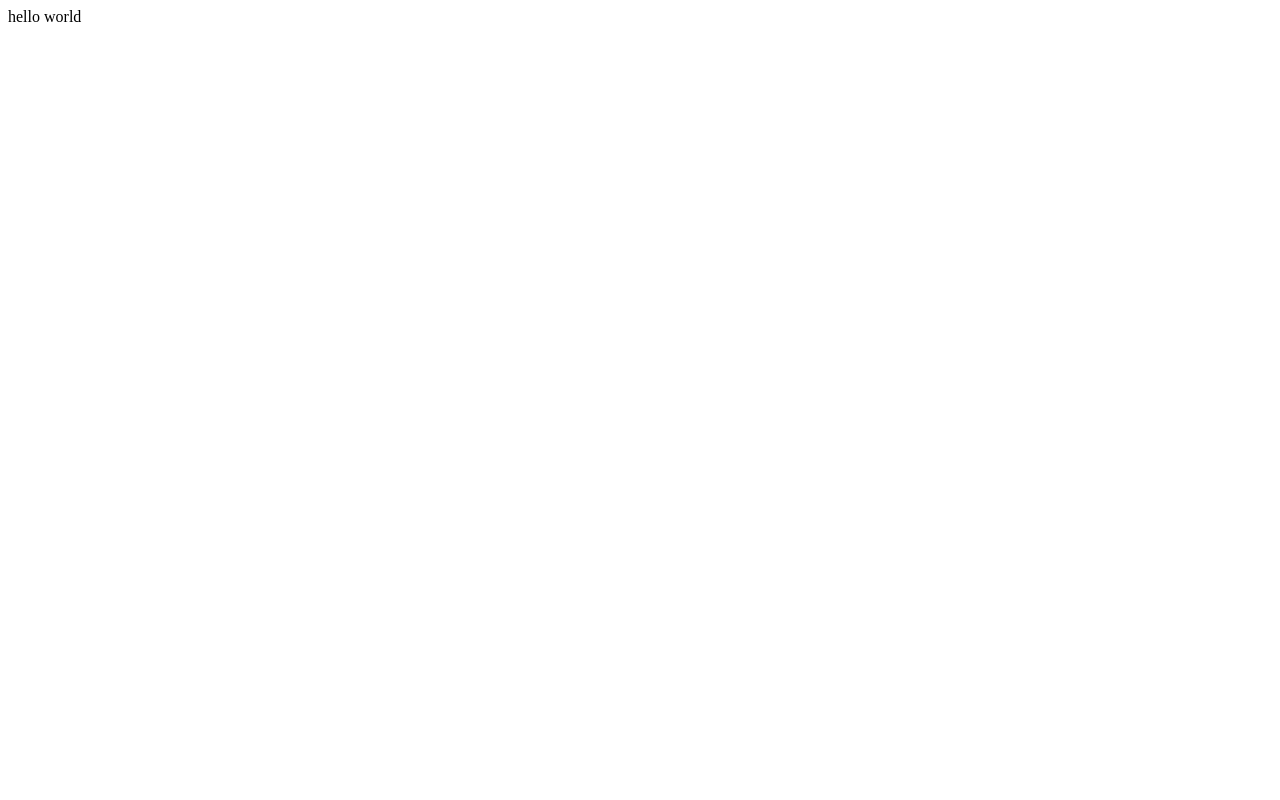
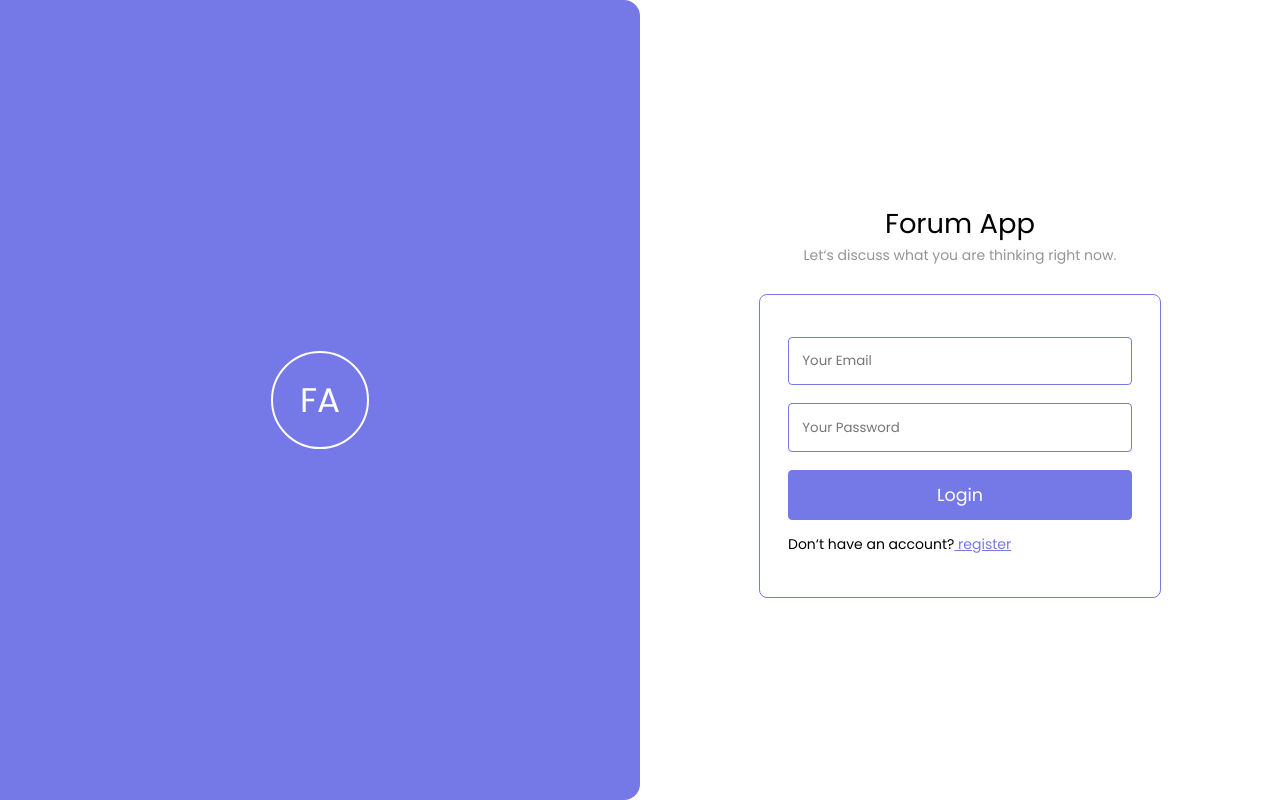
Before and after one commit to laksmanayudha/forum-app, a React (Create React App) app: page / in a window 1280 px wide. Built offline with nearby package versions, Linux system fonts and the light colour scheme.

Commit message:
create login page

```diff
--- a/package.json
+++ b/package.json
@@ -7,9 +7,12 @@
     "@testing-library/jest-dom": "^5.16.5",
     "@testing-library/react": "^13.4.0",
     "@testing-library/user-event": "^13.5.0",
+    "prop-types": "^15.8.1",
     "react": "^18.2.0",
     "react-dom": "^18.2.0",
+    "react-icons": "^4.7.1",
     "react-redux": "^8.0.5",
+    "react-router-dom": "^6.6.0",
     "react-scripts": "5.0.1",
     "redux": "^4.2.0",
     "web-vitals": "^2.1.4"
--- a/src/App.jsx
+++ b/src/App.jsx
@@ -1,11 +1,12 @@
 import React from 'react';
+import LoginPage from './pages/LoginPage';
 import './styles/app.css';
 
 function App() {
   return (
-    <div>
-      hello world
-    </div>
+    <main>
+      <LoginPage />
+    </main>
   );
 }
 
--- /dev/null
+++ b/src/components/Form/Form.jsx
@@ -0,0 +1,12 @@
+import React from 'react';
+// import PropTypes from 'prop-types';
+
+function FormSubmit({ children }) {
+  return (
+    <form className="form">
+      { children }
+    </form>
+  );
+}
+
+export default FormSubmit;
--- /dev/null
+++ b/src/components/Form/FormContainer.jsx
@@ -0,0 +1,12 @@
+import React from 'react';
+// import PropTypes from 'prop-types';
+
+function FormContainer({ children }) {
+  return (
+    <div className="form-container">
+      { children }
+    </div>
+  );
+}
+
+export default FormContainer;
--- /dev/null
+++ b/src/components/Form/FormSubmit.jsx
@@ -0,0 +1,12 @@
+import React from 'react';
+import PropTypes from 'prop-types';
+
+function FormSubmit({ label }) {
+  return <button className="form-submit" type="button"><h4>{ label }</h4></button>;
+}
+
+FormSubmit.propTypes = {
+  label: PropTypes.string.isRequired,
+};
+
+export default FormSubmit;
--- /dev/null
+++ b/src/components/Form/Input.jsx
@@ -0,0 +1,13 @@
+import React from 'react';
+import PropTypes from 'prop-types';
+
+function Input({ placeholder, type }) {
+  return <input className="form-input" type={type} placeholder={placeholder} />;
+}
+
+Input.propTypes = {
+  placeholder: PropTypes.string.isRequired,
+  type: PropTypes.string.isRequired,
+};
+
+export default Input;
--- /dev/null
+++ b/src/components/Form/index.js
@@ -0,0 +1,12 @@
+import FormContainer from './FormContainer';
+import Form from './Form';
+import FormSubmit from './FormSubmit';
+import Input from './Input';
+import '../../styles/components/form.css';
+
+export {
+  FormContainer,
+  Form,
+  FormSubmit,
+  Input,
+};
--- /dev/null
+++ b/src/pages/LoginPage.jsx
@@ -0,0 +1,41 @@
+import React from 'react';
+import {
+  FormContainer,
+  FormSubmit,
+  Form,
+  Input,
+} from '../components/Form';
+import '../styles/pages/loginpage.css';
+
+function LoginPage() {
+  return (
+    <section className="login-page">
+      <div className="login-page__hero">
+        <div className="logo">
+          <h1>FA</h1>
+        </div>
+      </div>
+      <aside className="login-page__main">
+        <article>
+          <header className="headbar">
+            <h2 className="headbar__title">Forum App</h2>
+            <p className="headbar__subtitle">Let&lsquo;s discuss what you are thinking right now.</p>
+          </header>
+          <FormContainer>
+            <Form>
+              <Input type="text" placeholder="Your Email" />
+              <Input type="password" placeholder="Your Password" />
+              <FormSubmit label="Login" />
+            </Form>
+            <p className="dont-have-account">
+              Don&lsquo;t have an account?
+              <span className="to-login"> register</span>
+            </p>
+          </FormContainer>
+        </article>
+      </aside>
+    </section>
+  );
+}
+
+export default LoginPage;
--- a/src/styles/app.css
+++ b/src/styles/app.css
@@ -0,0 +1,73 @@
+@import url('https://fonts.googleapis.com/css2?family=Poppins&display=swap');
+
+:root {
+  /* colors */
+  --blue-1-older: #6266e2;
+  --blue-1: #7579E7;
+  --blue-2: #9AB3F5;
+  --blue-3: #A3D8F4;
+  --blue-4: #B9FFFC;
+  --white: #FFFFFF;
+  --black: #222831;
+  --divider: #EBEBEB;
+  --grey: #959595;
+  --gold-1: #C58940;
+  --gold-2: #E5BA73;
+  --gold-3: #FAEAB1;
+  --silver: #FAF8F1;
+
+  /* font */
+  font-size: 14px;
+}
+
+* {
+  margin: 0;
+  padding: 0;
+  box-sizing: border-box;
+  font-family: 'Poppins', sans-serif;
+}
+
+a {
+  text-decoration: none;
+}
+
+h1,
+h2,
+h3,
+h4 {
+  font-weight: normal;
+}
+
+h1 {
+  font-size: 2.441rem;
+}
+
+h2 {
+  font-size: 1.953rem;
+}
+
+h3 {
+  font-size: 1.563rem;
+}
+
+h4 {
+  font-size: 1.25rem;
+}
+
+p {
+  font-size: 1rem;
+}
+
+small {
+  font-size: 0.8rem;
+}
+
+@media (max-width: 991.98px) {}
+
+@media (max-width: 797.98px) {}
+
+@media (max-width: 575.98px) {
+  :root {
+    font-size: 12px;
+  }
+}
--- /dev/null
+++ b/src/styles/components/form.css
@@ -0,0 +1,36 @@
+@import url('../app.css');
+
+.form-container {
+  border: 1px solid var(--blue-1);
+  padding: 3em 2em;
+  border-radius: 8px;
+}
+
+.form {
+  display: flex;
+  flex-direction: column;
+  gap: 1.3em;
+}
+
+.form-input {
+  padding: 1em;
+  border: 1px solid var(--blue-1);
+  border-radius: 4px;
+}
+
+.form-input:focus{
+  outline: 1px solid var(--blue-1);
+}
+
+.form-submit {
+  background-color: var(--blue-1);
+  border: 1px solid var(--blue-1);
+  color: var(--white);
+  border-radius: 4px;
+  padding: .8em;
+  cursor: pointer;
+}
+
+.form-submit:hover{
+  background-color: var(--blue-1-older);
+}
--- /dev/null
+++ b/src/styles/pages/loginpage.css
@@ -0,0 +1,69 @@
+@import url('../app.css');
+
+.login-page {
+  display: flex;
+  height: 100vh;
+}
+
+.logo {
+  color: var(--white);
+  border: 2px solid var(--white);
+  border-radius: 100%;
+  width: 7rem;
+  height: 7rem;
+  display: flex;
+  justify-content: center;
+  align-items: center;
+}
+
+.login-page__hero {
+  background-color: var(--blue-1);
+  display: flex;
+  justify-content: center;
+  align-items: center;
+  border-radius: 0 16px 16px 0;
+}
+
+.login-page__main {
+  display: flex;
+  justify-content: center;
+  align-items: center;
+}
+
+.login-page__hero,
+.login-page__main {
+  flex: 1;
+}
+
+.login-page__main article {
+  padding: 1em;
+  width: 100%;
+  max-width: 430px;
+  display: flex;
+  flex-direction: column;
+  gap: 2em;
+}
+
+.headbar {
+  text-align: center;
+}
+
+.headbar__subtitle {
+  color: var(--grey);
+}
+
+.dont-have-account {
+  margin-top: 1em;
+}
+
+.to-login {
+  color: var(--blue-1);
+  text-decoration: underline;
+  cursor: pointer;
+}
+
+@media (max-width: 797.98px) {
+  .login-page__hero{
+    display: none;
+  }
+}
```
Also changed, not shown: .eslintrc.json, 1 other file (tests, documents, lock files or other folders).
